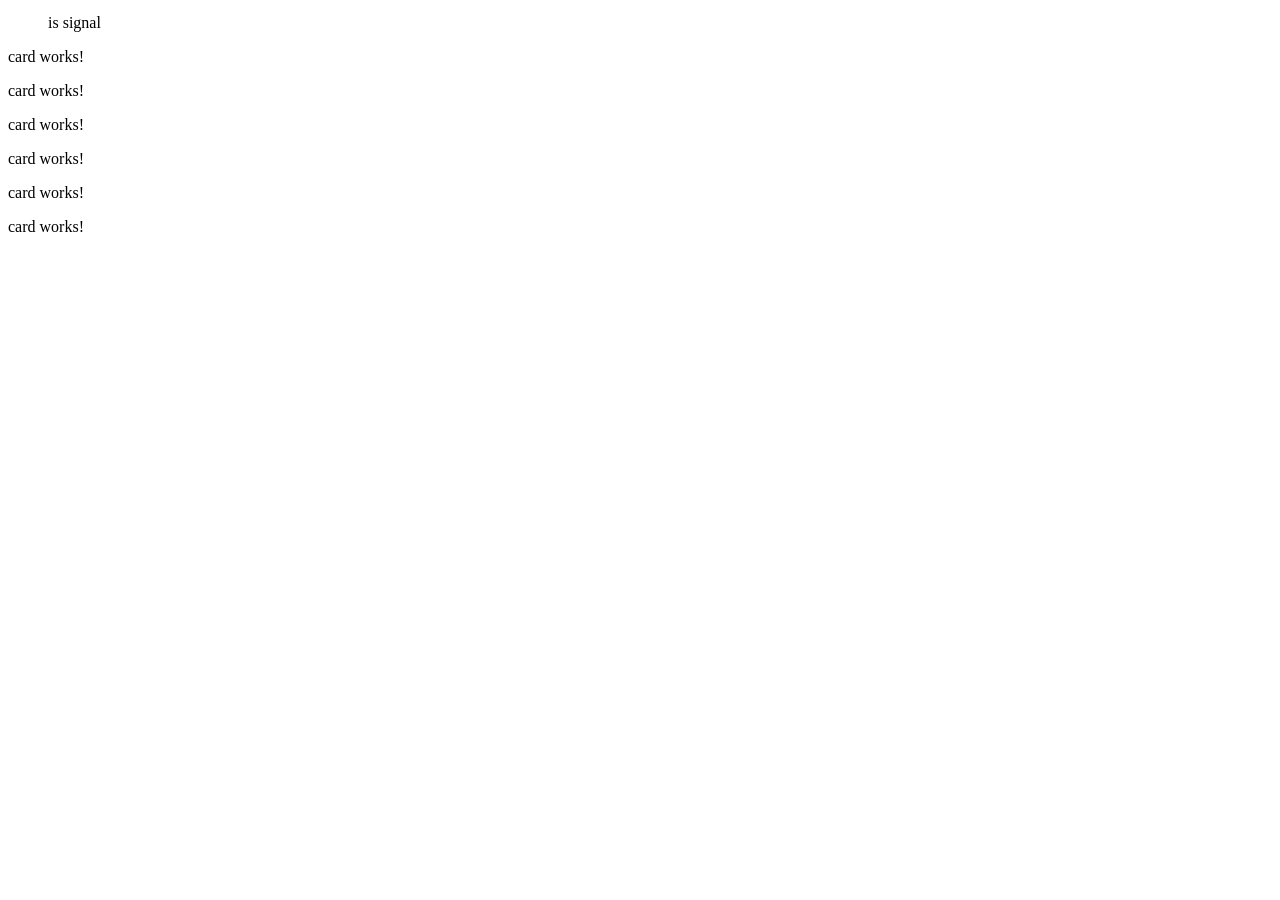
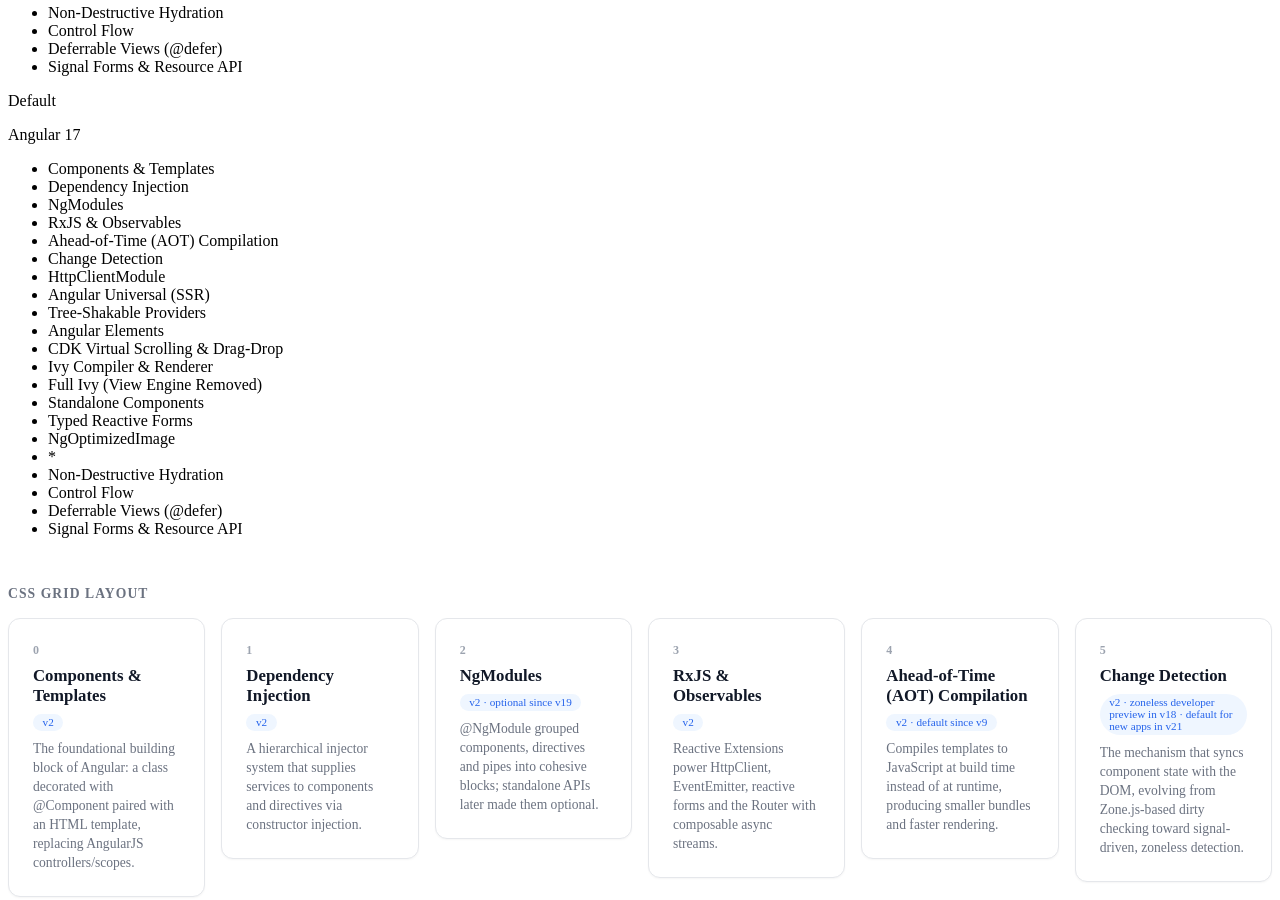
Before and after one commit to CristianSifuentes/angular-sketsh, an Angular app: page / in a window 1280 px wide. Shown: the part 437-1337 px from the top of the page. Before the commit the page ends 800 px from the top, so only its background shows below. Built offline with nearby package versions, Linux system fonts and the light colour scheme.

Commit message:
Add code for @Input (with a capital I) is the traditional class-based decorator.

```diff
--- a/src/app/components/card/card.html
+++ b/src/app/components/card/card.html
@@ -1 +1,6 @@
-<p>card works!</p>
+<article class="card">
+  <span class="card__index">{{ index }}</span>
+  <h3 class="card__title">{{ title }}</h3>
+  <span class="card__version">{{ angularVersion }}</span>
+  <p class="card__description">{{ description }}</p>
+</article>
--- a/src/app/components/card/card.scss
+++ b/src/app/components/card/card.scss
@@ -0,0 +1,49 @@
+.card {
+  position: relative;
+  display: flex;
+  flex-direction: column;
+  gap: 0.5rem;
+  padding: 1.5rem;
+  border-radius: 0.75rem;
+  background: #fff;
+  border: 1px solid #e5e7eb;
+  box-shadow: 0 1px 2px rgba(0, 0, 0, 0.04);
+  transition: transform 0.15s ease, box-shadow 0.15s ease, border-color 0.15s ease;
+
+  &:hover {
+    transform: translateY(-2px);
+    border-color: #d1d5db;
+    box-shadow: 0 8px 20px rgba(0, 0, 0, 0.08);
+  }
+
+  &__index {
+    font-size: 0.75rem;
+    font-weight: 600;
+    color: #9ca3af;
+    letter-spacing: 0.05em;
+  }
+
+  &__title {
+    margin: 0;
+    font-size: 1.05rem;
+    font-weight: 600;
+    color: #111827;
+  }
+
+  &__version {
+    font-size: 0.7rem;
+    font-weight: 500;
+    color: #2563eb;
+    background: #eff6ff;
+    border-radius: 999px;
+    padding: 0.15rem 0.6rem;
+    width: fit-content;
+  }
+
+  &__description {
+    margin: 0;
+    font-size: 0.85rem;
+    line-height: 1.4;
+    color: #6b7280;
+  }
+}
--- a/src/app/components/grid/grid.html
+++ b/src/app/components/grid/grid.html
@@ -14,21 +14,17 @@
 
   <ul>
     <li *ngFor="let item of concepts">
-       <!-- <span *ngIf="item.trim().toLowerCase() === 'signals'; else itemDefault">
-        *
-       </span> -->
-
-       <ng-container *ngIf="item.trim().toLowerCase() === 'signals'; else itemDefault">
+       <ng-container *ngIf="item.name.trim().toLowerCase() === 'signals'; else itemDefault">
           *
        </ng-container>
 
        <ng-template #itemDefault>
-          {{ item }}
+          {{ item.name }}
        </ng-template>
     </li>
   </ul>
 
-  <p [ngSwitch]="concepts[0]">
+  <p [ngSwitch]="concepts[0].name">
    <ng-container *ngSwitchCase="'Signals'">Is signal in switch</ng-container>
    <ng-container *ngSwitchCase="'Standalone'">Is Standalone</ng-container>
    <ng-container *ngSwitchDefault>Default</ng-container>
@@ -43,16 +39,16 @@
     <!-- ANGULAR 17 -> 19 -->
     @for (item of concepts; track $index) {
       <li>
-        @if(item.trim().toLocaleLowerCase() === 'signals') {
+        @if(item.name.trim().toLocaleLowerCase() === 'signals') {
                 *
 
         } @else {
-                {{item}}
+                {{item.name}}
         }
       </li>
     }
     <p>
-      @switch (concepts[0]) {
+      @switch (concepts[0].name) {
          @case ('Signals') {
             is signal
          }
@@ -62,8 +58,28 @@
 </section>
 
 
-@for (item of concepts; track $index) {
+<section class="showcase">
+  <h2 class="showcase__heading">CSS Grid layout</h2>
+  <div class="showcase__grid">
+    @for (item of concepts; track item.id) {
+      <app-card
+        [title]="item.name"
+        [index]="$index"
+        [angularVersion]="item.angularversion"
+        [description]="item.description">
+      </app-card>
+    }
+  </div>
 
-   <app-card></app-card>
-
-}
+  <h2 class="showcase__heading">Flexbox layout</h2>
+  <div class="showcase__flex">
+    @for (item of concepts; track item.id) {
+      <app-card
+        [title]="item.name"
+        [index]="$index"
+        [angularVersion]="item.angularversion"
+        [description]="item.description">
+      </app-card>
+    }
+  </div>
+</section>
--- a/src/app/components/grid/grid.scss
+++ b/src/app/components/grid/grid.scss
@@ -0,0 +1,29 @@
+.showcase {
+  padding: 2rem 0;
+
+  &__heading {
+    margin: 0 0 1rem;
+    font-size: 0.85rem;
+    font-weight: 700;
+    text-transform: uppercase;
+    letter-spacing: 0.08em;
+    color: #6b7280;
+  }
+
+  &__grid {
+    display: grid;
+    grid-template-columns: repeat(auto-fit, minmax(180px, 1fr));
+    gap: 1rem;
+    margin-bottom: 3rem;
+  }
+
+  &__flex {
+    display: flex;
+    flex-wrap: wrap;
+    gap: 1rem;
+
+    app-card {
+      flex: 1 1 180px;
+    }
+  }
+}
--- a/src/app/components/grid/grid.ts
+++ b/src/app/components/grid/grid.ts
@@ -1,6 +1,7 @@
 import { CommonModule, NgFor, JsonPipe, NgIf, NgSwitch, NgSwitchCase, NgSwitchDefault } from '@angular/common';
 import { Component } from '@angular/core';
 import { Card } from "../card/card";
+import { type ConceptModel } from '../../models/concepts.model';
 
 /* Tier 1 los que usas todo el tiempo */
 /*
@@ -34,13 +35,134 @@ Tengo que volver aqui para poder analizar cada 1 (es posible que algun nombre o
 })
 export class Grid {
 
-  public concepts = [
-    'Signals',
-    'Control Flow',
-    'Standalone',
-    'CSS Grid',
-    'Flex Box',
-    'Change Detection'];
+  public concepts: ConceptModel[] = [
+    {
+      id: '1',
+      name: 'Components & Templates',
+      angularversion: 'v2',
+      description: 'The foundational building block of Angular: a class decorated with @Component paired with an HTML template, replacing AngularJS controllers/scopes.'
+    },
+    {
+      id: '2',
+      name: 'Dependency Injection',
+      angularversion: 'v2',
+      description: 'A hierarchical injector system that supplies services to components and directives via constructor injection.'
+    },
+    {
+      id: '3',
+      name: 'NgModules',
+      angularversion: 'v2 · optional since v19',
+      description: '@NgModule grouped components, directives and pipes into cohesive blocks; standalone APIs later made them optional.'
+    },
+    {
+      id: '4',
+      name: 'RxJS & Observables',
+      angularversion: 'v2',
+      description: 'Reactive Extensions power HttpClient, EventEmitter, reactive forms and the Router with composable async streams.'
+    },
+    {
+      id: '5',
+      name: 'Ahead-of-Time (AOT) Compilation',
+      angularversion: 'v2 · default since v9',
+      description: 'Compiles templates to JavaScript at build time instead of at runtime, producing smaller bundles and faster rendering.'
+    },
+    {
+      id: '6',
+      name: 'Change Detection',
+      angularversion: 'v2 · zoneless developer preview in v18 · default for new apps in v21',
+      description: 'The mechanism that syncs component state with the DOM, evolving from Zone.js-based dirty checking toward signal-driven, zoneless detection.'
+    },
+    {
+      id: '7',
+      name: 'HttpClientModule',
+      angularversion: 'v4.3',
+      description: 'A testable HTTP client with interceptors, typed responses and RxJS-based APIs, replacing the original Http service.'
+    },
+    {
+      id: '8',
+      name: 'Angular Universal (SSR)',
+      angularversion: 'v4',
+      description: 'Official server-side rendering support that renders the app to static HTML on the server for faster first paint and SEO.'
+    },
+    {
+      id: '9',
+      name: 'Tree-Shakable Providers',
+      angularversion: 'v6',
+      description: '`providedIn: \'root\'` lets unused injectable services be removed from the final bundle automatically.'
+    },
+    {
+      id: '10',
+      name: 'Angular Elements',
+      angularversion: 'v6',
+      description: 'Packages Angular components as native, framework-agnostic Custom Elements usable outside an Angular app.'
+    },
+    {
+      id: '11',
+      name: 'CDK Virtual Scrolling & Drag-Drop',
+      angularversion: 'v7',
+      description: 'Component Dev Kit primitives for rendering large lists efficiently and building drag-and-drop interactions.'
+    },
+    {
+      id: '12',
+      name: 'Ivy Compiler & Renderer',
+      angularversion: 'v8 (opt-in) · default in v9',
+      description: 'Next-generation compilation and rendering pipeline delivering smaller bundles, faster builds and better debugging.'
+    },
+    {
+      id: '13',
+      name: 'Full Ivy (View Engine Removed)',
+      angularversion: 'v13',
+      description: 'The legacy View Engine compiler was fully removed and IE11 support dropped, leaving Ivy as the only rendering pipeline.'
+    },
+    {
+      id: '14',
+      name: 'Standalone Components',
+      angularversion: 'v14 (developer preview) · stable in v15 · default in v19',
+      description: 'Components, directives and pipes that declare their own imports directly, removing the need for NgModules.'
+    },
+    {
+      id: '15',
+      name: 'Typed Reactive Forms',
+      angularversion: 'v14',
+      description: 'FormControl, FormGroup and FormArray became strictly generic, catching form structure and value-type errors at compile time.'
+    },
+    {
+      id: '16',
+      name: 'NgOptimizedImage',
+      angularversion: 'v15',
+      description: 'A directive that enforces image performance best practices such as priority loading, srcset and lazy loading.'
+    },
+    {
+      id: '17',
+      name: 'Signals',
+      angularversion: 'v16 (developer preview) · stable in v20',
+      description: 'Fine-grained reactive primitives (signal, computed, effect) that track dependencies and update the DOM without relying on Zone.js.'
+    },
+    {
+      id: '18',
+      name: 'Non-Destructive Hydration',
+      angularversion: 'v16',
+      description: 'SSR hydration that reuses the server-rendered DOM instead of destroying and re-rendering it on the client.'
+    },
+    {
+      id: '19',
+      name: 'Control Flow',
+      angularversion: 'v17 (developer preview) · stable in v18',
+      description: 'Built-in @if, @for and @switch template syntax that replaces *ngIf/*ngFor/[ngSwitch] with better performance and ergonomics.'
+    },
+    {
+      id: '20',
+      name: 'Deferrable Views (@defer)',
+      angularversion: 'v17 (developer preview) · stable in v18',
+      description: 'Template blocks that lazily load their dependencies based on triggers like viewport, interaction or idle time.'
+    },
+    {
+      id: '21',
+      name: 'Signal Forms & Resource API',
+      angularversion: 'v21 (experimental) · stable in v22',
+      description: 'A signal-based reactive forms model plus resource/rxResource/httpResource primitives for signal-driven async data fetching.'
+    }
+  ];
 
     public person = {
       name: 'Nico',
```
Also changed, not shown: src/app/components/card/card.ts (+7 -2 lines), src/app/models/concepts.model.ts (added, +8 -0 lines).
